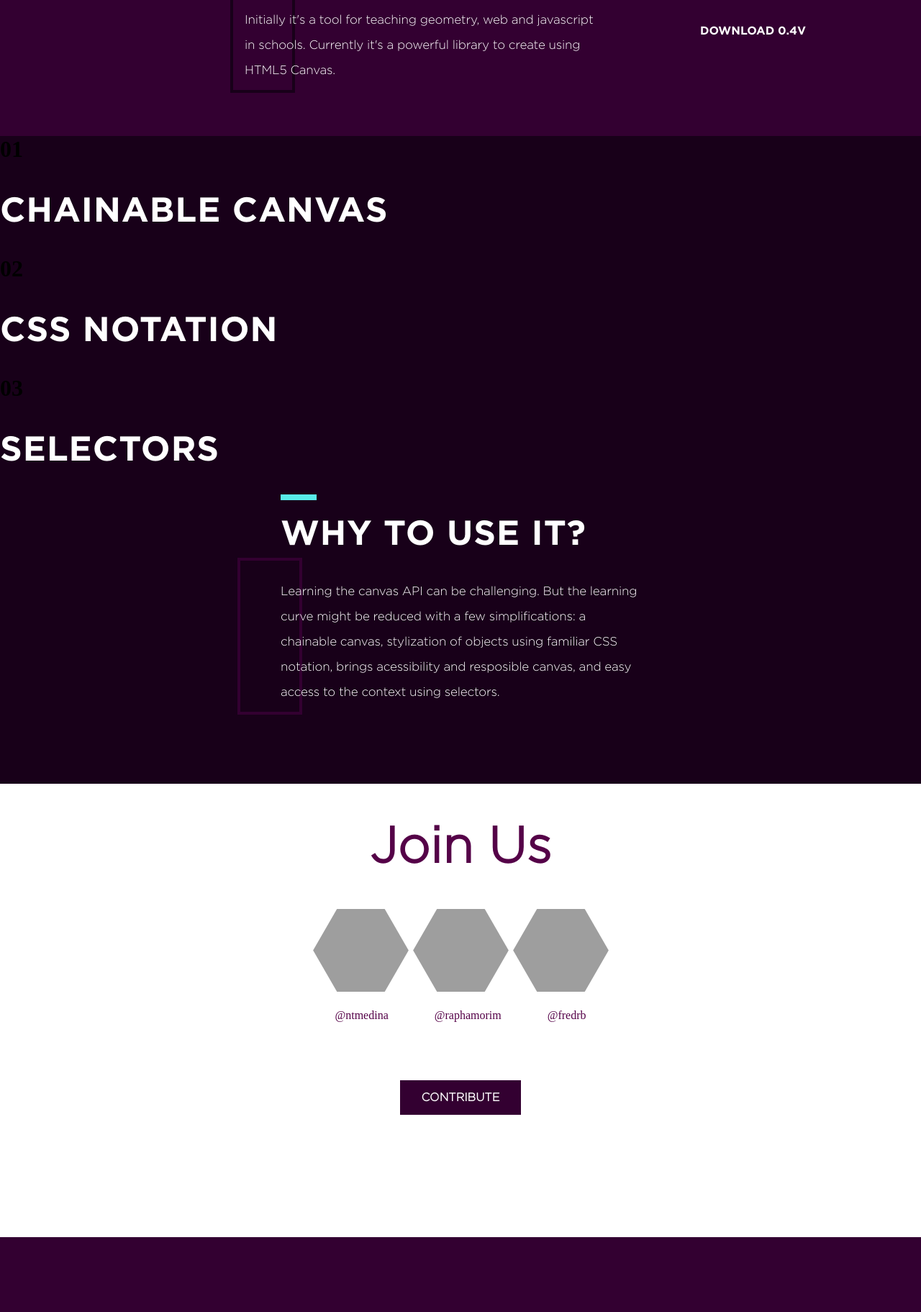
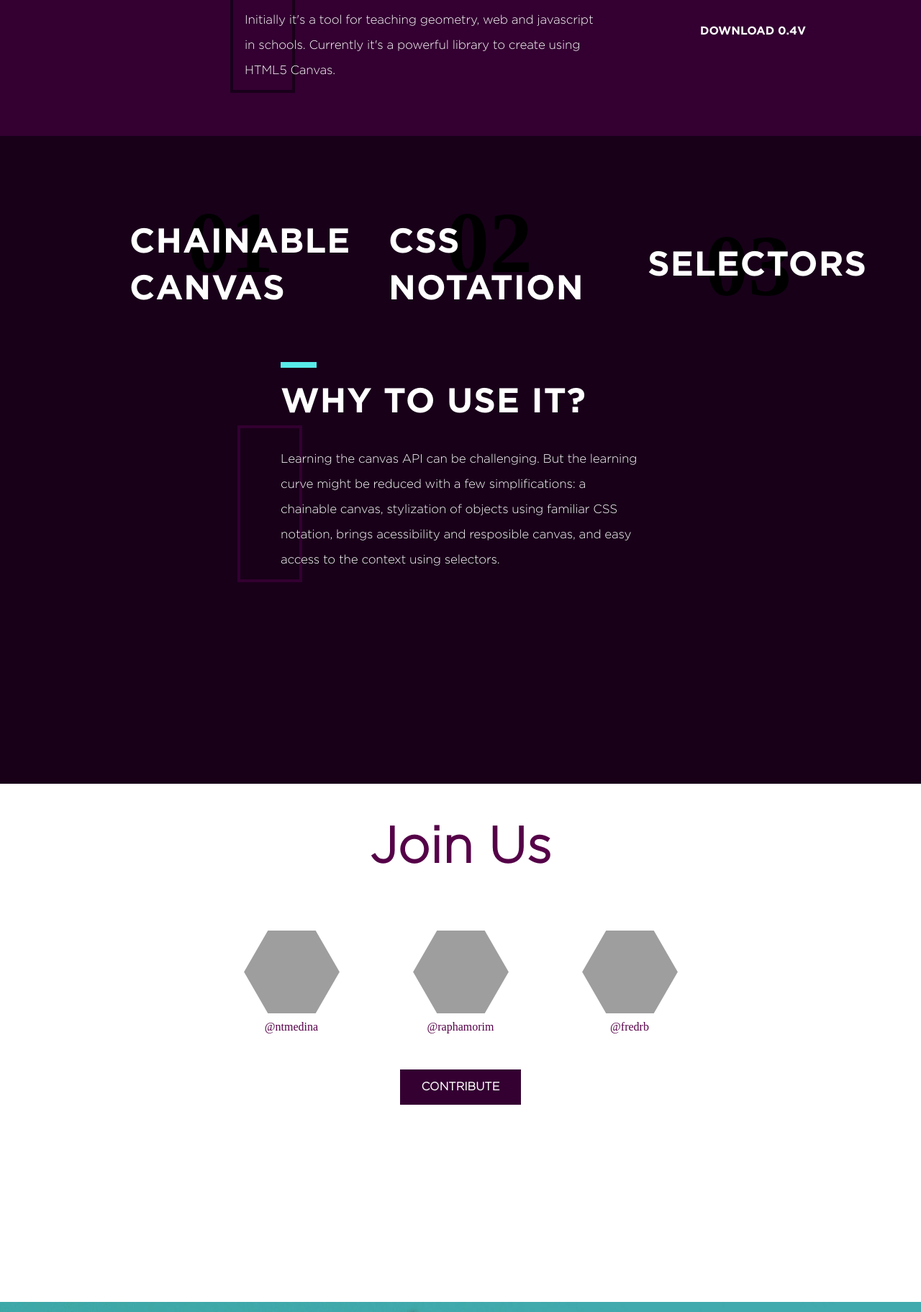
Before and after one commit to raphamorim/origamijs, a Jekyll site: the page built from index.html, in a window 1280 px wide. Shown: the part 362-2185 px from the top of the page at 72% size. Built offline with Jekyll 4.4.1, drawn with Linux system fonts in a browser that asks for light colours; nearby versions of some CDN libraries; grey boxes are pictures that could not be loaded.

Commit message:
Refactoring and Improvements

```diff
--- a/_includes/join.html
+++ b/_includes/join.html
@@ -3,6 +3,7 @@
         <div class="content center">
             <h1 class="heading-lv1">Join Us</h1>
             <div class="contribute">
+                <div class="contribute__twitter">
                     <div class="transform">
                         <div class="transform_lvl1">
                             <div class="transform_lvl2">
@@ -10,7 +11,9 @@
                             </div>
                         </div>
                     </div>
-
+                    <a target="_blank" href="//github.com/ntmedina">@ntmedina</a>
+                </div>
+                <div class="contribute__twitter">
                     <div class="transform">
                         <div class="transform_lvl1">
                             <div class="transform_lvl2">
@@ -18,7 +21,9 @@
                             </div>
                         </div>
                     </div>
-
+                    <a target="_blank" href="//github.com/raphamorim">@raphamorim</a>
+                </div>
+                <div class="contribute__twitter">
                     <div class="transform">
                         <div class="transform_lvl1">
                             <div class="transform_lvl2">
@@ -26,15 +31,12 @@
                             </div>
                         </div>
                     </div>
-                <div class="contribute__twitter">
-                    <a target="_blank" href="//github.com/ntmedina">@ntmedina</a>
-                    <a target="_blank" href="//github.com/raphamorim">@raphamorim</a>
                     <a target="_blank" href="//github.com/fredrb">@fredrb</a>
+                </div>
             </div>
             <div class="contribute__link">
                 <a href="{{ site.contributeLink }}" class="btn btn-contribute">Contribute</a>
             </div>
         </div>
     </div>
-    </div>
 </section>
--- a/_includes/we-need-you.html
+++ b/_includes/we-need-you.html
@@ -1,8 +1,9 @@
 <section class="we-need-you fourth-section">
-    <div class="content">
+  <div class="container">
+    <div class="content centered">
         <a href="{{ site.contributeLink }}" target="_blank">
-            <div class="message">
-            </div>
+            <h1 class="heading-lv2 we-need-you__title">We Need You</h1>
         </a>
     </div>
+  </div>
 </section>
--- a/assets/stylesheet/_feature.scss
+++ b/assets/stylesheet/_feature.scss
@@ -14,7 +14,29 @@
   }
 }
 
-.feature-blocks {}
+.feature-blocks {
+  width: 90%;
+  margin: 0 auto;
+  display: flex;
+  justify-content: center;
+  align-items: center;
+  .number{
+    z-index: -1;
+    height: 0;
+    margin: 0;
+    text-align: right;
+    font-size: 120px;
+  }
+  .chainable-canvas, .css-notation, .selectors{
+    width: 200px;
+    display: inline-block;
+    margin: 80px;
+    margin-bottom: 40px;
+    .heading-lv2{
+      z-index: 2;
+    }
+  }
+}
 
 .center {
   margin: 0 auto;
--- a/assets/stylesheet/_join.scss
+++ b/assets/stylesheet/_join.scss
@@ -1,6 +1,6 @@
 .third-section {
 	background:$white;
-  height: 70vh;
+  height: 80vh;
   .heading-lv1 {
     color: $light-purple;
     text-align: center;
@@ -8,8 +8,11 @@
 }
 
 .contribute{
+	display: inline-flex;
+	padding: 20px;
+	margin-bottom: 30px;
   .transform {
-    display: inline-block;
+    display: block;
     transform: rotate(120deg);
     text-align: center;
     margin: 10px;
@@ -29,9 +32,7 @@
 }
 
 .contribute{
-	height: 60vh;
   .transform, div {
-    margin: 0 auto;
     transform-origin: 50% 50%;
     overflow: hidden;
   }
@@ -46,15 +47,12 @@
 }
 
 .contribute__twitter{
-	display: flex;
-	align-items: center;
-	justify-content: space-around;
-	margin-bottom: 30px;
-
+	display: table-caption;
+	text-align: center;
+	margin: 0 40px;
 	a{
 		text-decoration: none;
 		max-width: 50%;
-		margin: 20px;
     color: $light-purple;
 	}
 }
@@ -62,7 +60,6 @@
 .contribute__link{
 	display: flex;
   justify-content: center;
-	top: 60px;
 	position: relative;
 }
 
--- a/assets/stylesheet/_we-need-you.scss
+++ b/assets/stylesheet/_we-need-you.scss
@@ -1,3 +1,21 @@
 .fourth-section{
   height: 50vh;
+  background-image: url('../images/origami-bg-contribute.jpg');
+  a{
+    text-decoration: none;
+  }
+
+  .container{
+    display: flex;
+    align-items: center;
+    justify-content: center;
+    .centered {
+      padding: 60px;
+    }
+  }
 }
+
+.we-need-you__title{
+  border: 5px solid $white;
+  padding: 10px;
+}
```
Lines whose indentation alone changed are shown as unchanged.
